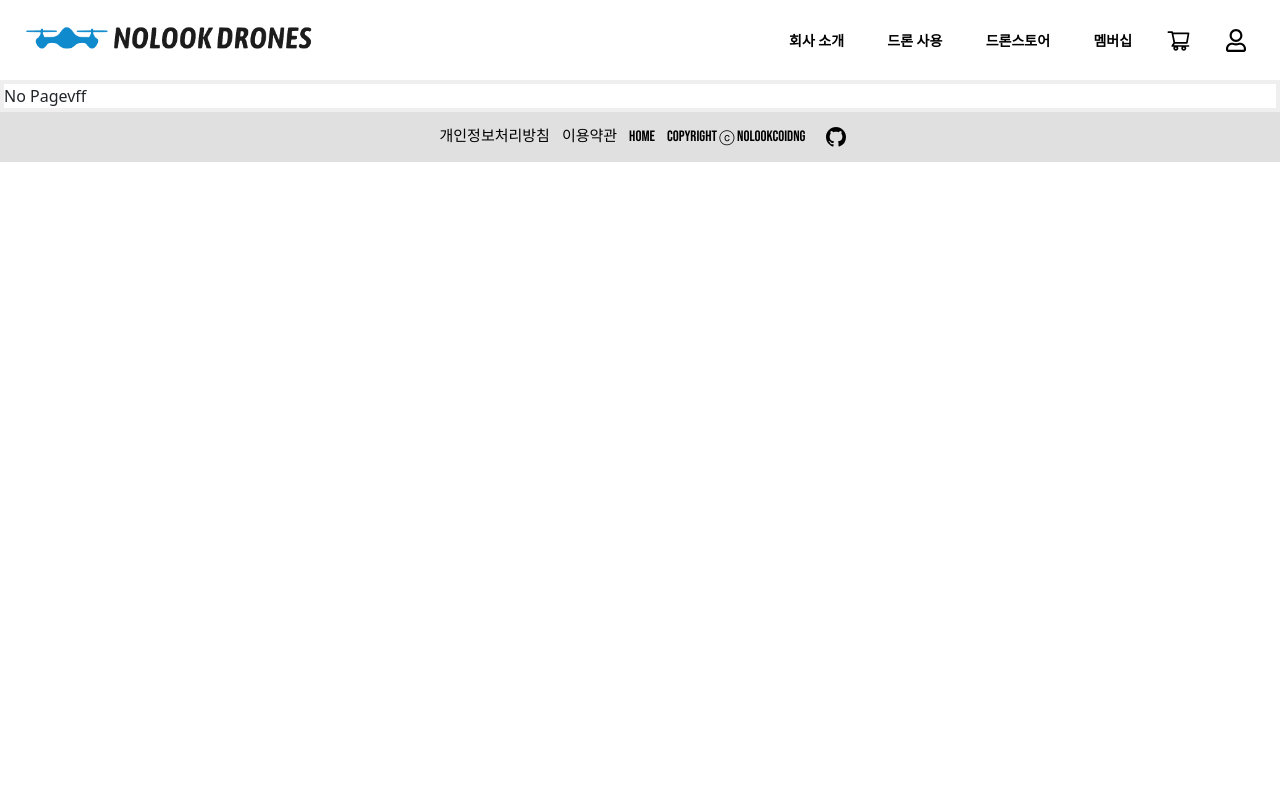
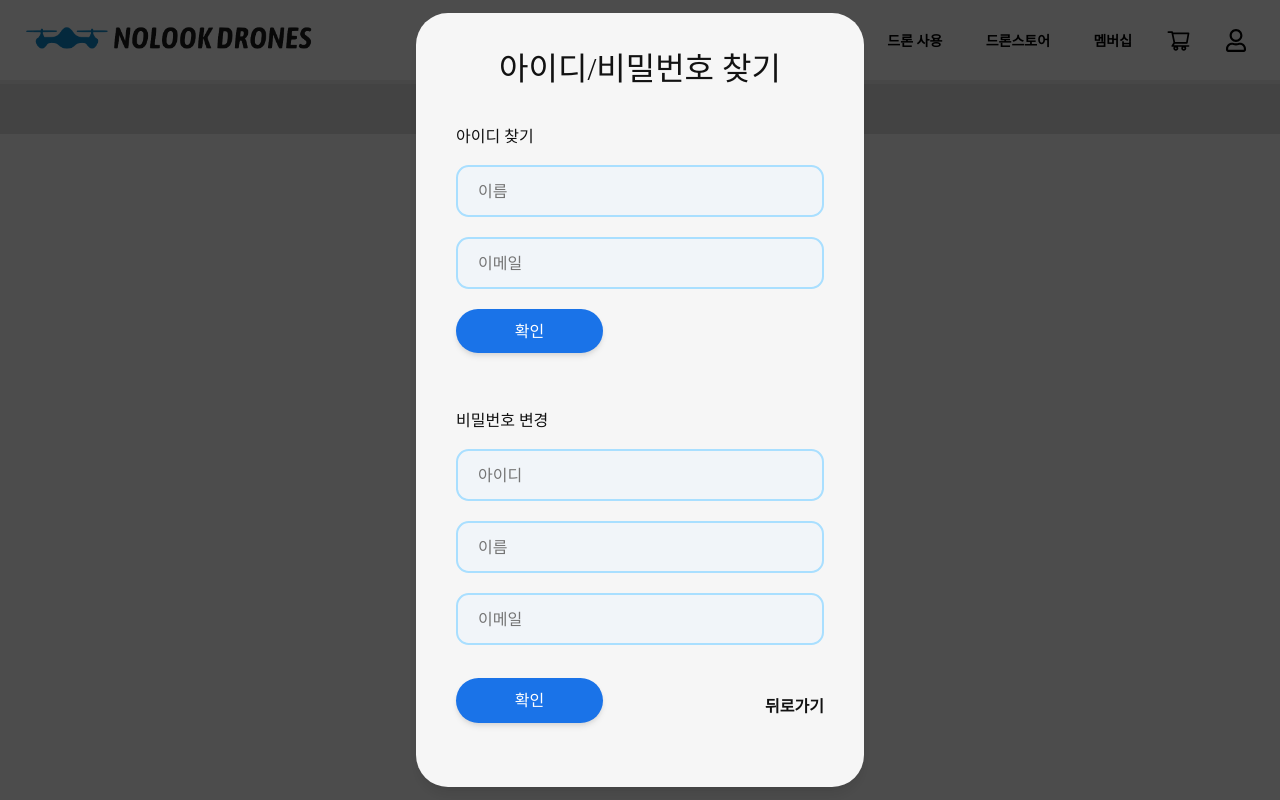
Before and after one commit to NoLookCoding/AWP-Drone-Frontend, a React (Create React App) app: page /find in a window 1280 px wide. Built offline with nearby package versions, Linux system fonts and the light colour scheme.

Commit message:
API 연결 전 로그인,회원가입, 정보찾기창 디자인 수정

```diff
--- a/package.json
+++ b/package.json
@@ -51,5 +51,5 @@
       "last 1 safari version"
     ]
   },
-  "proxy": "http://localhost:8080/"
+  "proxy": "http://localhost:8081/"
 }
--- a/src/App.js
+++ b/src/App.js
@@ -14,6 +14,7 @@ import Member from './pages/membership/Membership';
 import ShoppingCartPage from "./pages/cart/ShoppingCartPage";
 import Login from "./pages/login/Login"
 import Register from "./pages/register/Register"
+import Find from "./pages/find/Find"
 import Order from "./pages/order/Order"
 
 const images = [
@@ -41,6 +42,9 @@ function App() {
           <Route path="register" element={<Register />} />
           <Route path="order" element={<Order />} />
           <Route path="*" element={<NoPage />} />
+          <Route path="/login" element={<Login />} />
+          <Route path="/register" element={<Register />} />
+          <Route path="/find" element={<Find />} />
         </Route>
       </Routes>
       <Footer />
--- /dev/null
+++ b/src/pages/find/Find.js
@@ -0,0 +1,138 @@
+import Button from 'react-bootstrap/Button';
+import styled from 'styled-components';
+import { useState, useEffect } from "react";
+import 'bootstrap/dist/css/bootstrap.min.css';
+import axios from "axios";
+import { useNavigate } from 'react-router';
+
+const Div = styled.div`
+ margin: 1em;
+ padding: 0.23em 13m;
+`;
+
+function Find() {
+    const baseUrl = "http://localhost:8080";
+
+    const [name, setName] = useState();
+    const [password, setPassword] = useState();
+    const [id, setId] = useState();
+    const [email, setEmail] = useState();
+    const directPage = useNavigate();
+
+
+    useEffect(() => {
+        getUser();
+    }, []);
+
+    async function getUser() {
+        await axios
+            .get(baseUrl + "/")
+            .then((response) => {
+                console.log(response.data);
+                setName(response.data.name);
+                setPassword(response.data.password);
+            });
+
+    }
+
+    const handleChange_username = (e) => {
+        e.preventDefault();
+        setName(e.target.value);
+    }
+
+    const handleChange_password = (e) => {
+        e.preventDefault();
+        setPassword(e.target.value);
+    }
+
+    const handleSubmit = async (e) => {
+        e.preventDefault();
+        await axios
+            .post(baseUrl + "/users/login", {
+                name: name,
+                password: password
+            }).then((response) => {
+                console.log(response.data);
+            })
+            .catch((error) => {
+                console.log(error);
+            });
+    }
+
+    function FindIdSubmit() {
+        if (name == "") {
+            alert('이름을 입력해주세요!');
+            return false;
+        } else if (email == "") {
+            alert('이메일을 입력해주세요!');
+            return false;
+        }
+    };
+
+    function ChangePwSubmit() {
+        if (id == "") {
+            alert('아이디를 입력해주세요!');
+            return false;
+        } else if (name == "") {
+            alert('이름을 입력해주세요!');
+            return false;
+        } else if (email == "") {
+            alert('이메일을 입력해주세요!');
+            return false;
+        }
+    };
+
+    function RedirectMain() {
+        directPage(-1);
+    };
+
+    return (
+        <>
+                <div class="main">
+                    <div class="container">
+                        <section class="wrapper">
+                            <div class="heading">
+                                <h2 class="text text-large" style={{ textAlign: 'center' }}>아이디/비밀번호 찾기</h2>
+                            </div>
+                            <form name="signin" class="form" onSubmit={handleSubmit}>
+                                <p class="text text-normal"> 아이디 찾기 </p>
+                                <div class="input-control">
+                                    <label for="name" class="input-label" hidden>name</label>
+                                    <input type="name" name="name" id="name" class="input-field" placeholder="이름" />
+                                </div>
+                                <div class="input-control">
+                                    <label for="email" class="input-label" hidden>email</label>
+                                    <input type="email" name="email" id="email" class="input-field" placeholder="이메일" />
+                                </div>
+                                <div class="input-control">
+                                    <input type="submit" name="submit" class="input-submit" value="확인" onClick={FindIdSubmit} />
+                                </div>
+                            </form>
+                            <form name="signin" class="form" onSubmit={handleSubmit}>
+                                <br></br>
+                                <p class="text text-normal"> 비밀번호 변경 </p>
+                                <div class="input-control">
+                                    <label for="id" class="input-label" hidden>id</label>
+                                    <input type="id" name="id" id="id" class="input-field" placeholder="아이디" />
+                                </div>
+                                <div class="input-control">
+                                    <label for="name" class="input-label" hidden>name</label>
+                                    <input type="name" name="name" id="name" class="input-field" placeholder="이름" />
+                                </div>
+                                <div class="input-control">
+                                    <label for="email" class="input-label" hidden>email</label>
+                                    <input type="email" name="email" id="email" class="input-field" placeholder="이메일" />
+                                </div>
+                                <div class="input-control">
+                                    <input type="submit" name="submit" class="input-submit" value="확인" onClick={ChangePwSubmit} />
+                                    <p className="text text-normal" style={{marginTop: 30}}><span><span className="text text-links" style={{ cursor:'pointer', marginLeft: 119, fontWeight: 900}} onClick= {RedirectMain}>뒤로가기</span></span></p>
+                                </div>
+                            </form>
+                        </section>
+                    </div>
+                </div>
+        </>
+    )
+}
+
+export default Find;
--- a/src/pages/login/Login.js
+++ b/src/pages/login/Login.js
@@ -15,7 +15,7 @@ const Login = ({ isOpen, onClose })=> {
 
     const baseUrl = "http://localhost:8081";
 
-    const [name, setName] = useState();
+    const [id, setId] = useState();
     const [password, setPassword] = useState();
 
     const [isRegisterOpen, setRegisterOpen] = useState(false);
@@ -39,18 +39,18 @@ const Login = ({ isOpen, onClose })=> {
 
     async function getUser() {
         await axios
-            .get(baseUrl + "/")
+            .get(baseUrl + "/users/login")
             .then((response) => {
                 console.log(response.data);
-                setName(response.data.name);
+                setId(response.data.id);
                 setPassword(response.data.password);
             });
 
     }
 
-    const handleChange_username = (e) => {
+    const handleChange_userid = (e) => {
         e.preventDefault();
-        setName(e.target.value);
+        setId(e.target.value);
     }
 
     const handleChange_password = (e) => {
@@ -61,8 +61,8 @@ const Login = ({ isOpen, onClose })=> {
     const handleSubmit = async (e) => {
         e.preventDefault();
         await axios
-            .post(baseUrl + "/api/member", {
-                name: name,
+            .post(baseUrl + "/users/login", {
+                id: id,
                 password: password
             }).then((response) => {
                 console.log(response.data);
@@ -87,19 +87,19 @@ const Login = ({ isOpen, onClose })=> {
                             <h1 className="text text-large" onClick={onClose} style={{textAlign:'center'}}>로그인</h1>
                             <br></br>
                             <br></br>
-                            <p className="text text-normal">아직 가입을 안하셨나요? <span><span className="text text-links" style={{ marginLeft: 123, fontWeight: 900 }} onClick={handleOpenRegister}>회원가입</span></span></p>
+                            <p className="text text-normal">아직 가입을 안하셨나요? <span><span className="text text-links" style={{ cursor:'pointer', marginLeft: 119, fontWeight: 900 }} onClick={handleOpenRegister}>회원가입</span></span></p>
                         </div>
                         <form name="signin" className="form" onSubmit={handleSubmit}>
                             <div className="input-control">
                                 <label for="id" className="input-label" hidden>id</label>
-                                <input type="id" name="id" id="id" className="input-field" placeholder="Id" required/>
+                                <input type="id" name="id" id="id" className="input-field" placeholder="Id" value={id} onChange={handleChange_userid} required/>
                             </div>
                             <div className="input-control">
                                 <label for="password" className="input-label" hidden>Password</label>
-                                <input type="password" name="password" id="password" className="input-field" placeholder="Password" required/>
+                                <input type="password" name="password" id="password" className="input-field" placeholder="Password" value={password} onChange={handleChange_password} required/>
                             </div>
                             <div className="input-control">
-                                <a href="findUser" className="text text-links" style={{ fontWeight: 900 }}>아이디/비밀번호 찾기</a>
+                                <a href="find" className="text text-links" style={{ fontWeight: 900 }}>아이디/비밀번호 찾기</a>
                                 <input type="submit" name="submit" className="input-submit" value="로그인" />
                             </div>
                         </form>
--- a/src/pages/register/Register.js
+++ b/src/pages/register/Register.js
@@ -55,6 +55,9 @@ const Register = ({ isOpen, onClose })=> {
   const navigate = useNavigate();
 
   const onclickHandler = () => {
+    if(registerSubmit() == false){
+      return false;
+    }
     alert("회원가입이 완료되었습니다!");
     navigate("/login");
   }
@@ -68,6 +71,8 @@ const Register = ({ isOpen, onClose })=> {
   const [phone, setPhone] = React.useState("");
   const [birth, setBirth] = React.useState("");
   const [age, setAge] = React.useState("");
+  const [address, setAddress] = React.useState("");
+  const [gender, setGender] = React.useState("");
 
   // 오류메세지 상태 저장
   const [idMessage, setIdMessage] = React.useState("4-12사이 대소문자 또는 숫자만 입력해 주세요!");
@@ -78,16 +83,22 @@ const Register = ({ isOpen, onClose })=> {
   const [phoneMessage, setPhoneMessage] = React.useState("");
   const [birthMessage, setBirthMessage] = React.useState("");
   const [ageMessage, setAgeMessage] = React.useState("");
+  const [addressMessage, setAddressMessage] = React.useState("");
+  const [genderMessage, setGenderMessage] = React.useState("");
+
 
   // 유효성 검사
   const [isId, setIsId] = React.useState(false);
-  const [isname, setIsName] = React.useState(false);
+  const [isName, setIsName] = React.useState(false);
   const [isPassword, setIsPassword] = React.useState(false);
   const [isPasswordConfirm, setIsPasswordConfirm] = React.useState(false);
   const [isEmail, setIsEmail] = React.useState(false);
   const [isPhone, setIsPhone] = React.useState(false);
   const [isBirth, setIsBirth] = React.useState(false);
   const [isAge, setIsAge] = React.useState(false);
+  const [isAddress, setIAddress] = React.useState(false);
+  const [isGender, setIsGende] = React.useState(false);
+
 
   const onChangeId = (e) => {
     const currentId = e.target.value;
@@ -162,7 +173,7 @@ const Register = ({ isOpen, onClose })=> {
   const onChangePhone = (getNumber) => {
     const currentPhone = getNumber;
     setPhone(currentPhone);
-    const phoneRegExp = /^01([0|1|6|7|8|9])-?([0-9]{3,4})-?([0-9]{4})$/;
+    const phoneRegExp = /^01([0|1|6|7|8|9])?([0-9]{3,4})?([0-9]{4})$/;
 
     if (!phoneRegExp.test(currentPhone)) {
       setPhoneMessage("올바른 형식이 아닙니다!");
@@ -176,17 +187,50 @@ const Register = ({ isOpen, onClose })=> {
   const addHyphen = (e) => {
     const currentNumber = e.target.value;
     setPhone(currentNumber);
-    if (currentNumber.length == 3 || currentNumber.length == 8) {
-      setPhone(currentNumber + "-");
-      onChangePhone(currentNumber + "-");
-    } else {
-      onChangePhone(currentNumber);
-    }
   };
 
   const onChangeBirth = (e) => {
     const currentBirth = e.target.value;
     setBirth(currentBirth);
+  };
+
+  const onChangeAddress = (e) => {
+    const currentAddress = e.target.value;
+    setAddress(currentAddress);
+  }
+  const onChangeGender = (e) => {
+    const currentGender = e.target.value;
+    console.log(currentGender);
+    setGender(currentGender);
+  }
+
+  // 조건 추가해야함
+  function registerSubmit () {
+    if(id == "" || isId == false){
+      alert('아이디를 입력해주세요!');
+      return false;
+    } else if (password == "" || isId == false){
+      alert('비밀번호를 입력해주세요!');
+      return false;
+    } else if(name == "" || isName == false) {
+      alert('이름을 입력해주세요!');
+      return false;
+    } else if(address == "" || isAddress == false){
+      alert('주소를 입력해주세요!');
+      return false;
+    } else if(phone == "" || isPhone == false ){
+      alert('전화번호를 입력해주세요!');
+      return false;
+    // } else if(gender == ""){
+    //   alert('성별을 확인해주세요!');
+    //   return false;
+    } else if(age.value == "" || isAge == false){
+      alert('나이를 입력해주세요!');
+      return false;
+    } else if(email == "" || isEmail == false){
+      alert('이메일을 입력해주세요!');
+      return false;
+    }
   };
 
   // 내가 새로 추가하다가 포기
@@ -221,42 +265,42 @@ const Register = ({ isOpen, onClose })=> {
               <p>{idMessage}</p>
               <div class="input-control">
                 <label for="id" class="input-label" hidden>id</label>
-                <input type="text" name="id" id="id" class="input-field" placeholder="8~20자 영문, 숫자" onChange={onChangeId} required />
+                <input type="text" name="id" id="id" class="input-field" placeholder="8~20자 영문, 숫자" onChange={onChangeId} />
               </div>
               <p>{passwordMessage}</p>
               <div class="input-control">
                 <label for="password" class="input-label" hidden>Password</label>
-                <input type="password" name="password" id="password" class="input-field" placeholder="8~20자 영문, 숫자" onChange={onChangePassword} required/>
+                <input type="password" name="password" id="password" class="input-field" placeholder="8~20자 영문, 숫자" onChange={onChangePassword} />
               </div>
               <div class="input-control">
                 <label for="name" class="input-label" hidden>name</label>
-                <input type="text" name="name" id="name" class="input-field" placeholder="이름" required/>
+                <input type="text" name="name" id="name" class="input-field" placeholder="이름" onChange={onChangeName} />
               </div>
               <div class="input-control">
                 <label for="address" class="input-label" hidden>address</label>
-                <input type="addrtextess" name="address" id="address" class="input-field" placeholder="주소" required/>
+                <input type="text" name="address" id="address" class="input-field" placeholder="주소" onChange={onChangeAddress} />
               </div>
               <p>{phoneMessage}</p>
               <div class="input-control">
                 <label for="tel" class="input-label" hidden>tel</label>
-                <input type="tel" name="tel" id="tel" class="input-field" placeholder="전화번호" value={phone} onChange={addHyphen} required/>
+                <input type="text" name="tel" id="tel" class="input-field" placeholder="전화번호" value={phone} onChange={addHyphen} />
               </div>
               <p>{ageMessage}</p>
               <div class="input-control">
                 <label for="age" class="input-label" hidden>age</label>
-                <input type="age" name="age" id="age" class="input-field" placeholder="나이" required/>
+                <input type="age" name="age" id="age" class="input-field" placeholder="나이" />
               </div>
-              <input type='radio' name='gender' value='female' required/> &nbsp; 여성 &nbsp;
-              <input type='radio' name='gender' value='male' />&nbsp; 남성
+              <input type='radio' id="female" name='gender' value='female' checked onChange={onChangeGender} required/>여성 &nbsp;
+              <input type='radio' id="male" name='gender' value='male' onChange={onChangeGender}/>남성
               <div class="input-control">
               </div>
               <p>{emailMessage}</p>
               <div class="input-control">
                 <label for="email" class="input-label" hidden>email</label>
-                <input type="text" name="email" id="email" class="input-field" placeholder="이메일" onChange={onChangeEmail} required/>
+                <input type="text" name="email" id="email" class="input-field" placeholder="이메일" onChange={onChangeEmail} />
               </div>
               <div class="input-control">
-                <button style={{ margin: '0 auto' }} type="button" name="submit" class="input-submit" value="Sign Up" onClick={onclickHandler}>가입하기</button>
+                <input style={{ margin: '0 auto' }} type="submit" name="submit" class="input-submit" value="가입하기" onClick={onclickHandler} />
               </div>
             </form>
           </section>
--- a/src/pages/register/Register.module.css
+++ b/src/pages/register/Register.module.css
@@ -1,4 +1,4 @@
-* {
+/* * {
     margin: 0;
     padding: 0;
 }
@@ -48,4 +48,4 @@ button {
     border: 1px solid #666;
     height: 50px;
     font-size: x-large;
-}
+} */
```
